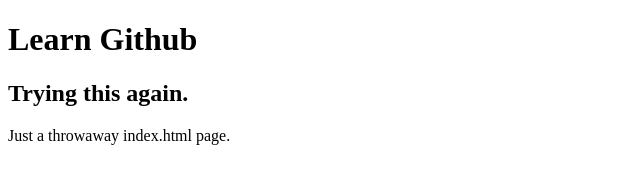
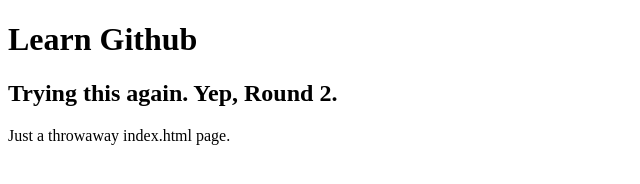
Before and after one commit to slertka/learn-github, a plain HTML site: page index.html in a window 1280 px wide. Shown: the whole page, without its empty margins (0-640 px from the left). Drawn offline with Linux system fonts and the light colour scheme.

Commit message:
made requested changes for pr

```diff
--- a/index.html
+++ b/index.html
@@ -5,7 +5,7 @@
 </head>
 <body>
   <h1>Learn Github</h1>
-  <h2>Trying this again.</h2>
+  <h2>Trying this again. Yep, Round 2.</h2>
   <p>Just a throwaway index.html page.</p>
 </body>
 </html>
```
